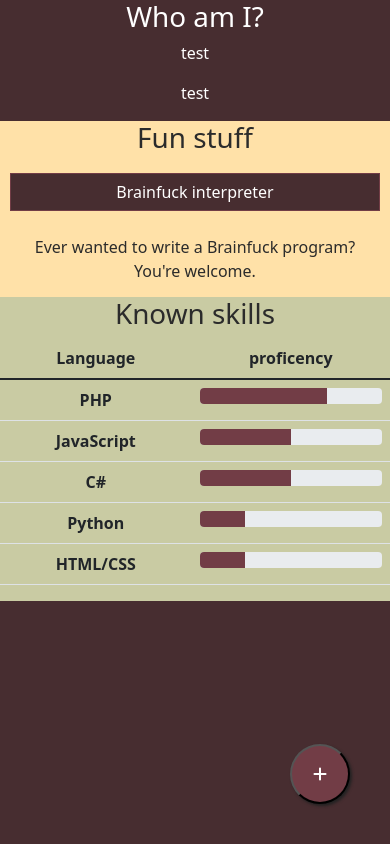
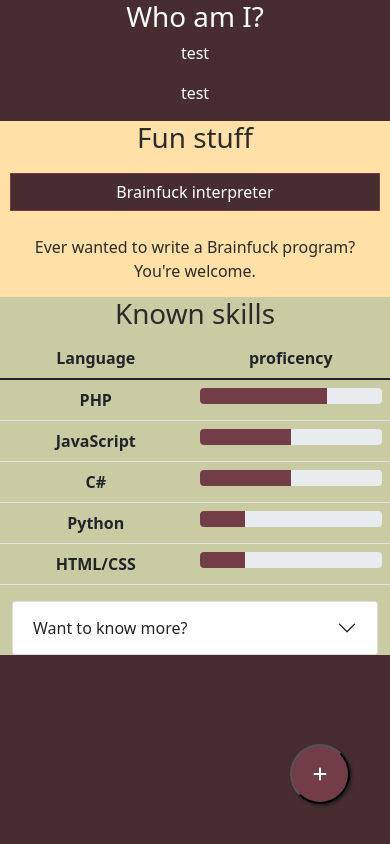
Before and after one commit to fr4p3rzz/ASiteMade4Me, a plain HTML site: page index.html in a window 390 px wide. Drawn offline with nearby package versions, Linux system fonts and the light colour scheme.

```diff
--- a/assets/css/style.css
+++ b/assets/css/style.css
@@ -34,14 +34,17 @@
         height: 100vh;
         overflow: hidden;
     }
-
     .column-collapse{
         display: block !important;
+    }
+    #second-col{
+        margin-bottom: 10px;
     }
 
 }
 
 .float{
+    z-index: 999;
 	position:fixed;
 	width:60px;
 	height:60px;
--- a/index.html
+++ b/index.html
@@ -23,7 +23,7 @@
         </div>
       </div>
       <div class="row">
-        <div class="col-md-2 main-col" id="first-col">
+        <div class="col-md-2 main-col show" id="first-col">
           <p class="h1">Fun stuff</p>
             <div class="row play-content">
                 <a class="btn btn-primary" href="/BrainfuckJS/">Brainfuck interpreter</a>
@@ -33,7 +33,7 @@
             </div>
         </div>
 
-        <div class="col-md-2 main-col" id="second-col">
+        <div class="col-md-2 main-col show" id="second-col">
           <p class="h1">Known skills </p>
           <div class="row">
             <table class="table">
@@ -66,6 +66,20 @@
                 </tr>
               </tbody>
             </table>
+            <div class="accordion" id="accordionExample">
+              <div class="accordion-item">
+                <h2 class="accordion-header" id="headingOne">
+                  <button class="accordion-button collapsed" type="button" data-bs-toggle="collapse" data-bs-target="#collapseOne" aria-expanded="false" aria-controls="collapseOne">
+                    Want to know more?
+                  </button>
+                </h2>
+                <div id="collapseOne" class="accordion-collapse collapse" aria-labelledby="headingOne" data-bs-parent="#accordionExample">
+                  <div class="accordion-body">
+                    <strong>This is the first item's accordion body.</strong> It is shown by default, until the collapse plugin adds the appropriate classes that we use to style each element. These classes control the overall appearance, as well as the showing and hiding via CSS transitions. You can modify any of this with custom CSS or overriding our default variables. It's also worth noting that just about any HTML can go within the <code>.accordion-body</code>, though the transition does limit overflow.
+                  </div>
+                </div>
+              </div>
+            </div>
           </div>
         </div>
       </div>
```
